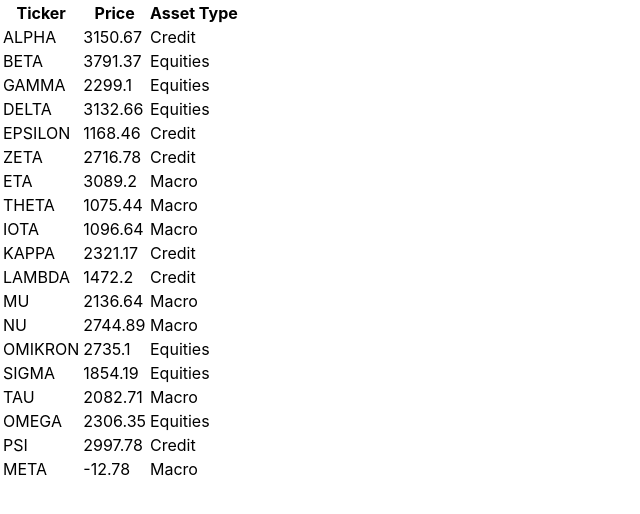
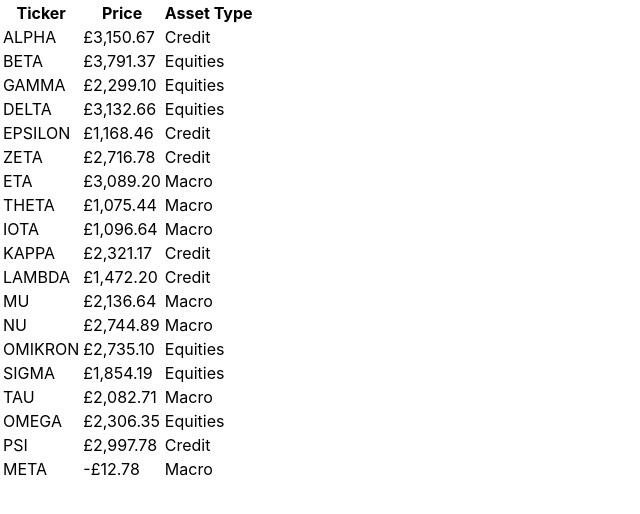
Before and after one commit to githubakarsh/jpmc-code-test, a React (Create React App) app: page / in a window 1280 px wide. Shown: the top 514 px of the page, without its empty margins (0-640 px from the left). Built offline with nearby package versions, Linux system fonts and the light colour scheme; data requests are answered from the project's data file; the HTML template or start-up script is replaced by a standard one.

Commit message:
css changes and currency format

```diff
--- a/src/api/getAssetList.js
+++ b/src/api/getAssetList.js
@@ -1,7 +1,8 @@
 
+import { listApiUrl } from '../constants/constant';
 
 export const getAssetList = () => {
-    return fetch('http://localhost:3333/list')
+    return fetch(listApiUrl)
     .then(data => data.json())
     .catch(error => {
         return error;
--- /dev/null
+++ b/src/constants/constant.ts
@@ -0,0 +1,2 @@
+
+export const listApiUrl = 'http://localhost:3333/list';
--- a/src/pages/TableComponent.tsx
+++ b/src/pages/TableComponent.tsx
@@ -25,7 +25,7 @@ const TableComponent: FunctionComponent<ITableProps> = ({ pageState, tableHeader
                 {pageState.assets.map((listItem, index) => {
                     return <tr key={index} className={styler(listItem['assetClass'])}>
                         <td>{listItem['ticker']}</td>
-                        <td ><span className={`price-container ${listItem['price'] > 0 ? 'pos-price' : 'neg-price'}`}>{listItem['price']}</span></td>
+                        <td ><span className={`price-container ${listItem['price'] > 0 ? 'pos-price' : 'neg-price'}`}>{listItem['price'].toLocaleString('en-UK', {style:'currency', currency:'GBP'})}</span></td>
                         <td >{listItem['assetClass']}</td>
                     </tr>
                 })}
--- a/src/styles/components/assets.scss
+++ b/src/styles/components/assets.scss
@@ -8,8 +8,13 @@ table, th, td {
     border-collapse: collapse;
   }
 
+  th {
+    background-color: lightgray;
+  }
+
   th:hover {
     cursor: pointer;
+    background-color: white;
   }
 
   th, td {
```
